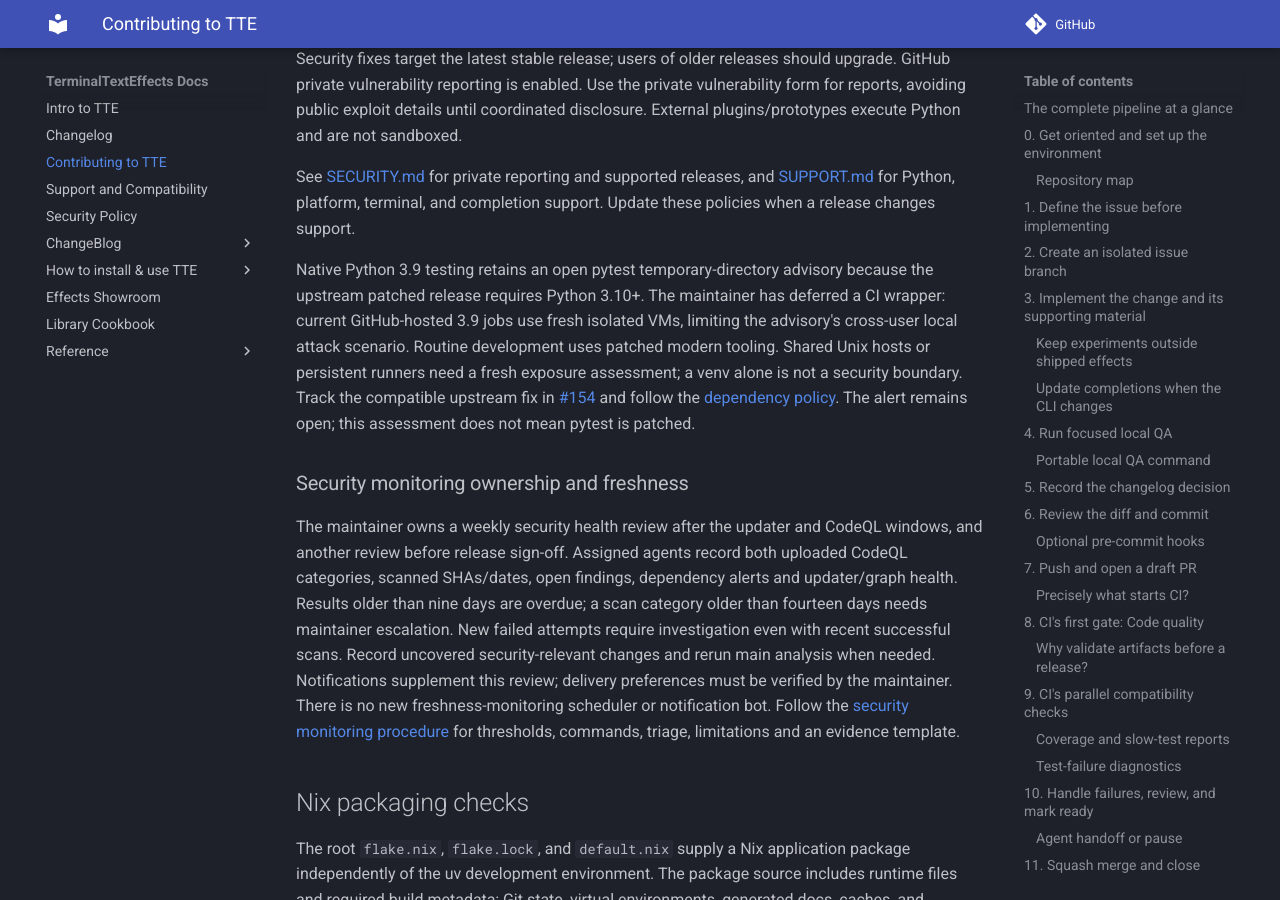
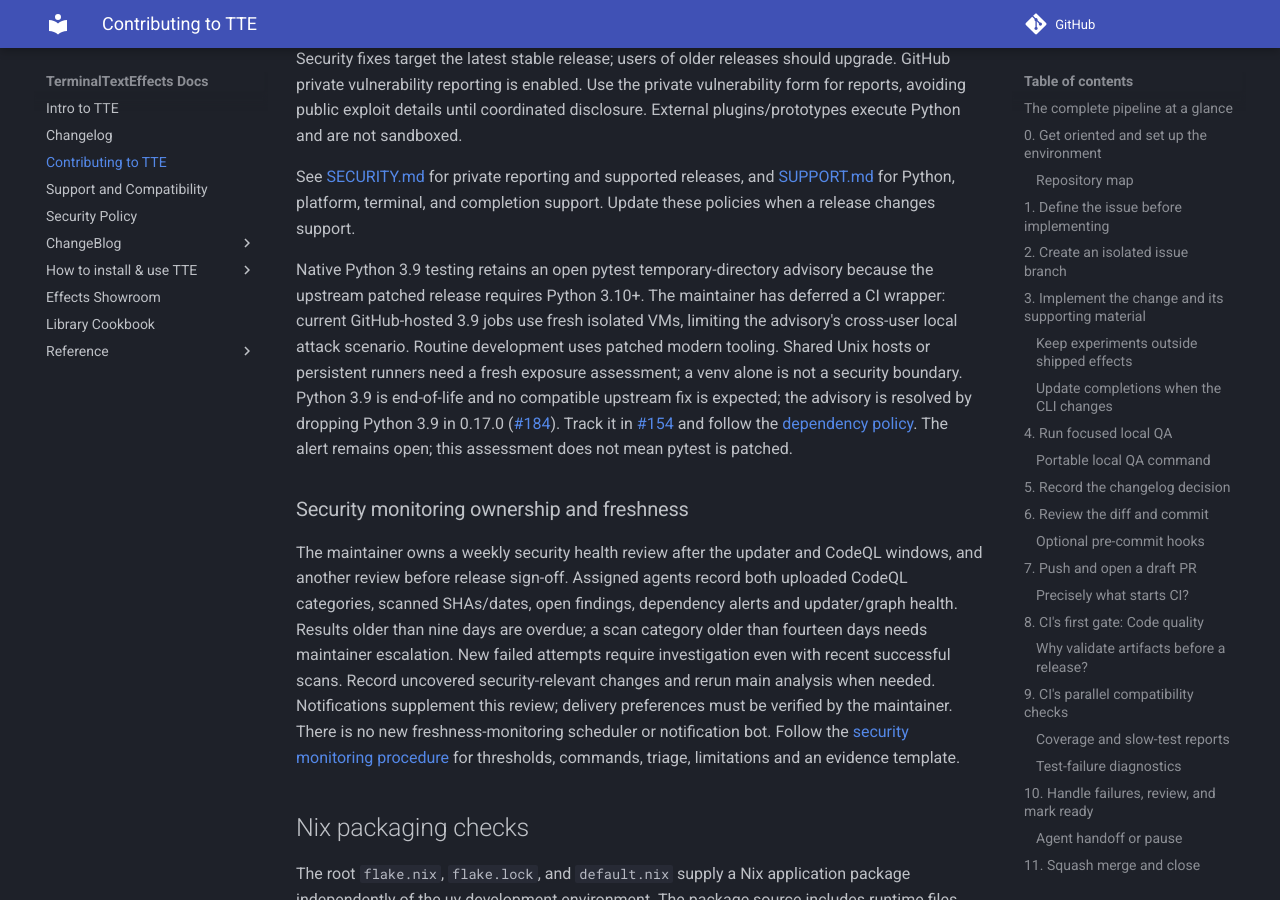
Before and after one commit to ChrisBuilds/terminaltexteffects, an MkDocs documentation site: the page built from docs/development.md, in a window 1280 px wide and 900 px high, scrolled down 23452 px. Built offline with MkDocs 1.6.1 and Material for MkDocs 9.7.7, drawn with Linux system fonts in a browser that asks for light colours; comment, search, counter and statistics services are not loaded.

Commit message:
Plan Python 3.9 drop as the pytest advisory resolution (#185)
Refs #154

## Summary

Python 3.9 is end-of-life and pytest is not expected to backport the
GHSA-6w46-j5rx-g56g fix (9.0.3+ requires Python 3.10). The maintainer
decided to resolve #154 by dropping Python 3.9 in 0.17.0, tracked in
#184, instead of waiting for an upstream fix.

This PR updates the policy docs to match:

- `.github/DEPENDENCIES.md`: the resolution is #184; keep #154 and the
alert open until the alert closes as fixed.
- `.github/SECURITY_MONITORING.md`: weekly reviews check the advisory
and runner exposure only; re-checking for an upstream backport is no
longer required.
- `docs/development.md`: same note in the pipeline guide.
- `changelog.d/154.skip.1.md`: skip reason. Documentation-only; no
runtime, test, or alert changes.

Uses `Refs` rather than `Closes`: #154 closes only after #184 ships and
Dependabot alert #11 is verified closed as fixed.

The no-wrapper/no-dismissal disposition and the `AGENTS.md` instruction
to preserve it are unchanged.

## Validation

- `tools/generate_changelog.py --check`: fragments and preview current.
- `git diff --check`: clean.
- Documentation-only; pytest, Ruff, and Pyright not applicable.

🤖 Generated with [Claude Code](https://claude.com/claude-code)

Co-authored-by: Claude Opus 5.5 <noreply@anthropic.com>

```diff
--- a/docs/development.md
+++ b/docs/development.md
@@ -546,7 +546,7 @@ Security fixes target the latest stable release; users of older releases should
 
 See [SECURITY.md](https://github.com/ChrisBuilds/terminaltexteffects/blob/main/SECURITY.md) for private reporting and supported releases, and [SUPPORT.md](https://github.com/ChrisBuilds/terminaltexteffects/blob/main/SUPPORT.md) for Python, platform, terminal, and completion support. Update these policies when a release changes support.
 
-Native Python 3.9 testing retains an open pytest temporary-directory advisory because the upstream patched release requires Python 3.10+. The maintainer has deferred a CI wrapper: current GitHub-hosted 3.9 jobs use fresh isolated VMs, limiting the advisory's cross-user local attack scenario. Routine development uses patched modern tooling. Shared Unix hosts or persistent runners need a fresh exposure assessment; a venv alone is not a security boundary. Track the compatible upstream fix in [#154](https://github.com/ChrisBuilds/terminaltexteffects/issues/154) and follow the [dependency policy](https://github.com/ChrisBuilds/terminaltexteffects/blob/main/.github/DEPENDENCIES.md#runtime-and-tooling-python-support). The alert remains open; this assessment does not mean pytest is patched.
+Native Python 3.9 testing retains an open pytest temporary-directory advisory because the upstream patched release requires Python 3.10+. The maintainer has deferred a CI wrapper: current GitHub-hosted 3.9 jobs use fresh isolated VMs, limiting the advisory's cross-user local attack scenario. Routine development uses patched modern tooling. Shared Unix hosts or persistent runners need a fresh exposure assessment; a venv alone is not a security boundary. Python 3.9 is end-of-life and no compatible upstream fix is expected; the advisory is resolved by dropping Python 3.9 in 0.17.0 ([#184](https://github.com/ChrisBuilds/terminaltexteffects/issues/184)). Track it in [#154](https://github.com/ChrisBuilds/terminaltexteffects/issues/154) and follow the [dependency policy](https://github.com/ChrisBuilds/terminaltexteffects/blob/main/.github/DEPENDENCIES.md#runtime-and-tooling-python-support). The alert remains open; this assessment does not mean pytest is patched.
 
 ### Security monitoring ownership and freshness
 
```
Also changed, not shown: changelog.d/154.skip.1.md (added, +1 -0 lines), .github/DEPENDENCIES.md, .github/SECURITY_MONITORING.md.
